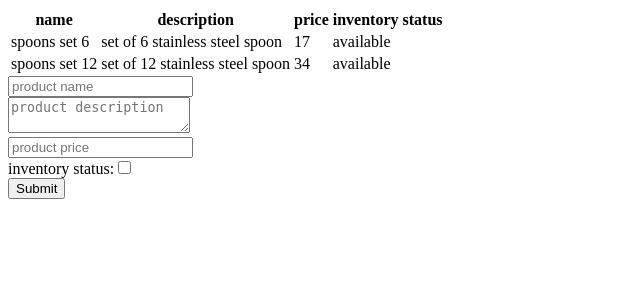
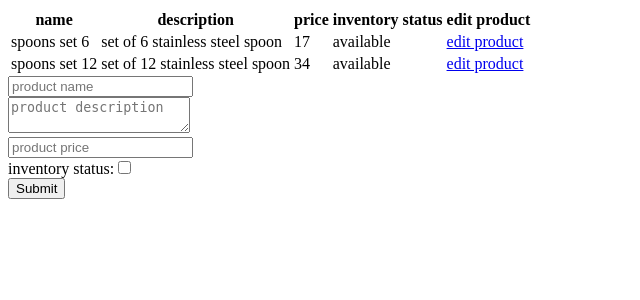
Before and after one commit to Mahdi-fatemii/online-shop, a Flask app: page /admin/dashboard/products in a window 1280 px wide. Shown: the top 300 px of the page, without its empty margins (0-640 px from the left). Run offline with Flask 3, Linux system fonts and the light colour scheme; the visitor is signed in with stand-in values (Sample User, id 1).

Commit message:
edit product page added

```diff
--- a/app.py
+++ b/app.py
@@ -23,4 +23,4 @@ with app.app_context():
 
 
 if __name__ == '__main__':
-    app.run()
+    app.run(debug=True)
--- a/blueprints/admin.py
+++ b/blueprints/admin.py
@@ -1,4 +1,4 @@
-from flask import Blueprint, render_template, abort, request, redirect, session
+from flask import Blueprint, render_template, abort, url_for,request, redirect, session
 import config
 from models.product import Product
 from extentions import db
@@ -54,3 +54,28 @@ def products():
         db.session.commit()
 
         return "done"
+
+
+@app.route('/admin/dashboard/edit-product/<id>', methods=["GET", "POST"])
+def edit_product(id):
+    product = Product.query.filter(Product.id == id).first_or_404()
+
+    if request.method == "GET":
+        return render_template("/admin/edit-product.html", product=product)
+    else:
+        name = request.form.get('name', None)
+        description = request.form.get('description', None)
+        price = request.form.get('price', None)
+        status = request.form.get('status', None)
+
+        product.name = name
+        product.description = description
+        product.price = price
+        if status == None:
+            product.status = 0
+        else:
+            product.status = 1
+
+        db.session.commit()
+
+        return redirect(url_for("admin.edit_product", id=id))
--- a/templates/admin/products.html
+++ b/templates/admin/products.html
@@ -10,6 +10,7 @@
             <th>description</th>
             <th>price</th>
             <th>inventory status</th>
+            <th>edit product</th>
         </tr>
 
         {% for p in products %}
@@ -18,6 +19,7 @@
                 <td>{{ p.description }}</td>
                 <td>{{ p.price }}</td>
                 <td>{{ "available" if p.status == 1 else "unavailable" }}</td>
+                <td><a href="/admin/dashboard/edit-product/{{ p.id }}">edit product</a></td>
             </tr>
         {% endfor %}
 
```
Also changed, not shown: templates/admin/edit-product.html (added, +16 -0 lines), instance/database.db. Lines whose indentation alone changed are shown as unchanged.
